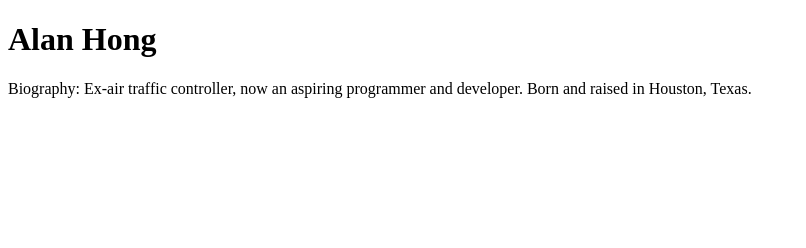
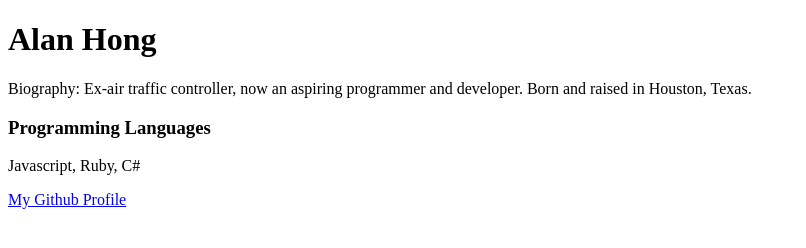
Before and after one commit to Xiupan/Git-skills, a plain HTML site: page index.html in a window 1280 px wide. Shown: the whole page, without its empty margins (0-806 px from the left). Drawn offline with Linux system fonts and the light colour scheme.

Commit message:
Added programming languages

```diff
--- a/index.html
+++ b/index.html
@@ -7,5 +7,8 @@
   <body>
     <h1>Alan Hong</h1>
     <p>Biography: Ex-air traffic controller, now an aspiring programmer and developer. Born and raised in Houston, Texas.</p>
+    <h3>Programming Languages</h3>
+    <p>Javascript, Ruby, C#</p>
+    <a href="https://github.com/Xiupan" target="_blank">My Github Profile</a>
   </body>
 </html>
```
